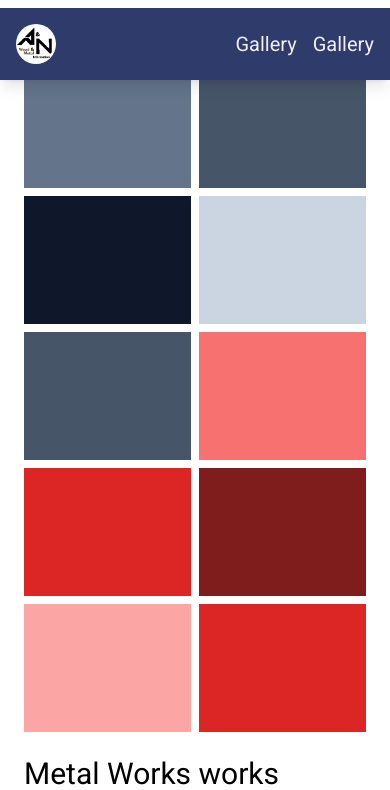
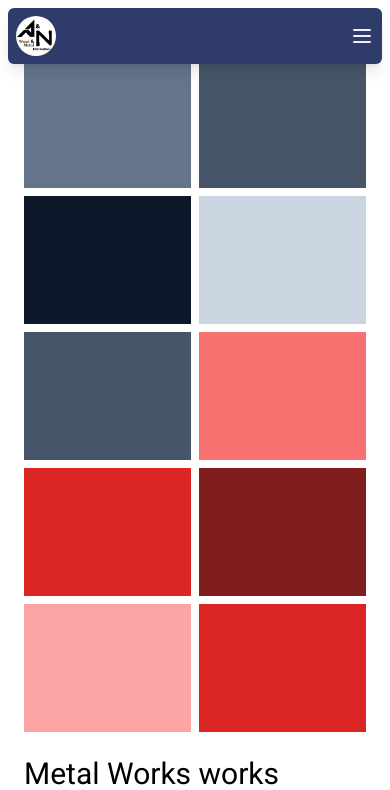
Before and after one commit to LOOOOOOK12/an-fabrication-website, a Next.js app: page /gallery in a window 390 px wide. Shown: the top 790 px of the page. Built offline with nearby package versions, Linux system fonts and the light colour scheme.

Commit message:
Implement responsive navigation menu with animation and toggle functionality

```diff
--- a/app/components/nav.tsx
+++ b/app/components/nav.tsx
@@ -1,32 +1,57 @@
 "use client"
 
-import { motion } from 'motion/react'
-import React from 'react'
-import  { navLinks } from '../types/types'
+import { motion, AnimatePresence } from 'framer-motion'
+import { useState } from 'react'
+import { navLinks } from '../types/types'
 import Link from 'next/link'
 import Image from 'next/image'
 import Logo from '@/public/logo.jpg'
+import { Menu, X } from 'lucide-react'
 
-function nav({ links }:navLinks) {
+function Nav({ links }: navLinks) {
+    const [menuOpen, setMenuOpen] = useState(false);
+
+    const toggleMenu = () => {
+        setMenuOpen(!menuOpen);
+    };
+
     return (
         <motion.header
             initial={{opacity: 0, y: -100 }}
             animate={{opacity: 1, y: 0 }}
             transition={{ duration: .5, type:"spring", delay: .5 }}
-            className='w-full fixed flex items-center justify-center top-2 z-50 bg-opacity-75'
+            className='w-full fixed px-2 flex items-center justify-center top-2 z-50 bg-opacity-75'
         >
-            <nav className='w-[800px] bg-primary-700 flex items-center justify-between text-text-50 p-4 shadow-lg'>
+            <nav className='w-[700px] rounded-md bg-primary-700 flex items-center justify-between text-text-50 p-2 shadow-lg'>
                 <Link className='cursor-default text-3xl font-semibold size-10' href={"/"}>
                     <Image src={Logo} alt="Logo" className='h-full w-full rounded-full'/>
                 </Link>
-                <div className='flex gap-4'>
+                <div className='hidden md:flex gap-3'>
                     {links.map((link, idx) =>
-                        <a className='text-xl hover:text-secondary-400 hover:duration-100' key={idx} href={link.href}>{link.name}</a>
+                        <a className='text-base hover:text-secondary-400 hover:duration-100' key={idx} href={link.href}>{link.name}</a>
                     )}
                 </div>
+                <button className='md:hidden' onClick={toggleMenu}>
+                    <Menu />
+                </button>
             </nav>
+            <AnimatePresence>
+                {menuOpen && (
+                    <motion.div
+                        initial={{opacity: 0, x: 100 }}
+                        animate={{opacity: 1, x: 0 }}
+                        exit={{opacity: 0, x: 100 }}
+                        transition={{ duration: .5, type:"spring", delay: .5 }}
+                        className='md:hidden absolute -top-2 right-0 h-[1200px] w-[70%] bg-primary-700 flex flex-col items-center text-text-50 p-2 shadow-lg'>
+                            <X onClick={toggleMenu}/>
+                        {links.map((link, idx) =>
+                            <a className='text-base hover:text-secondary-400 hover:duration-100 p-2' key={idx} href={link.href}>{link.name}</a>
+                        )}
+                    </motion.div>
+                )}
+            </AnimatePresence>
         </motion.header>
     )
 }
 
-export default nav
+export default Nav
```
